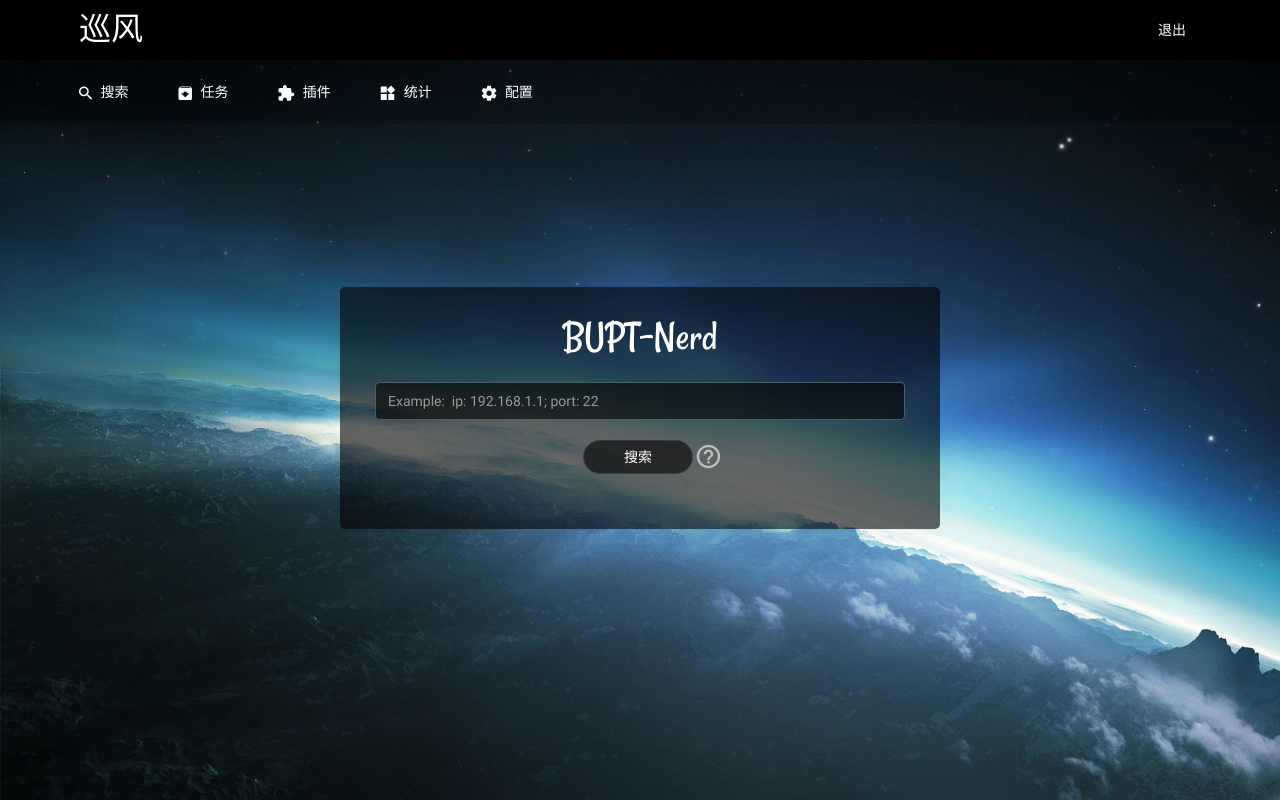
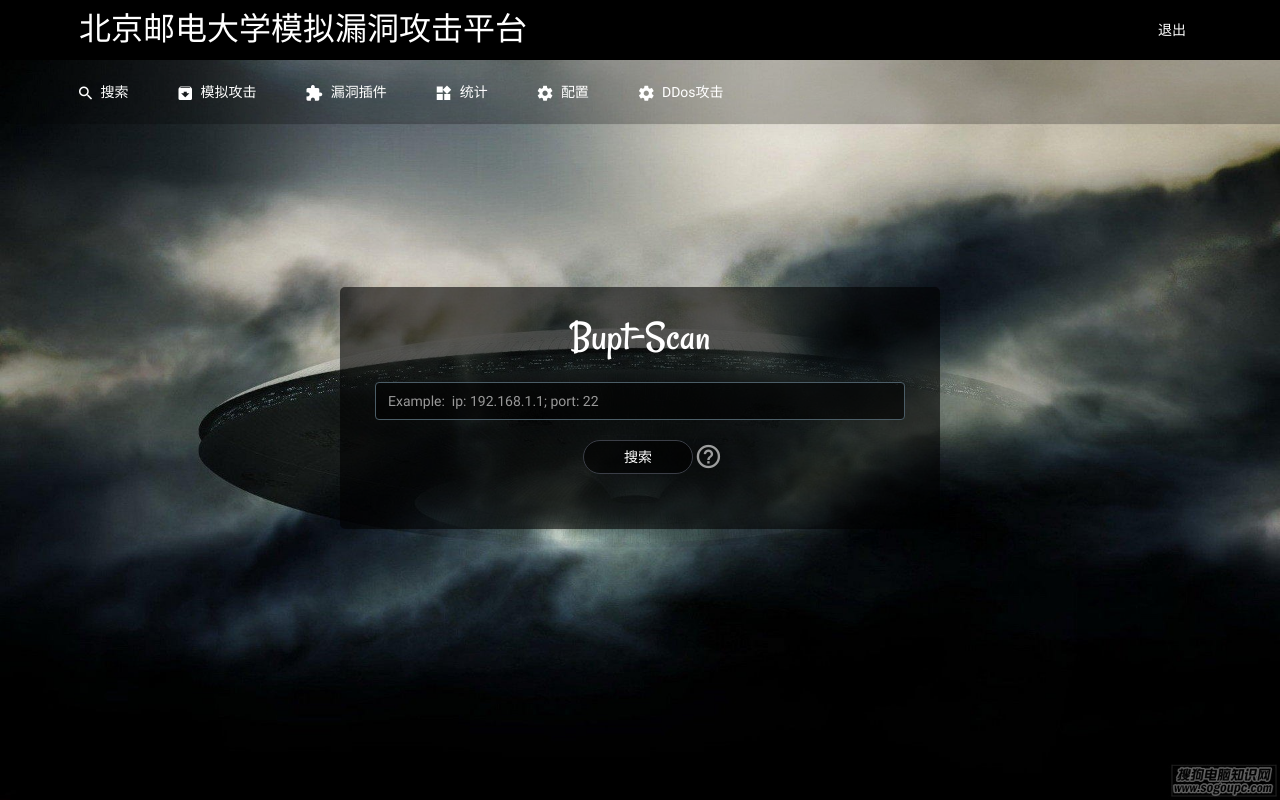
Before and after one commit to hwangdeyu/sasystem, a Flask app: page /filter in a window 1280 px wide. Run offline with Flask 2, Linux system fonts and the light colour scheme; the visitor is signed in with stand-in values (Sample User, id 1); parts of the project's set-up code (start-up, migrations or seed data) failed here and were passed over; some libraries are stand-ins or nearby versions.

Commit message:
页面修改

```diff
--- a/views/static/css/core.css
+++ b/views/static/css/core.css
@@ -23,7 +23,8 @@
    Common
 ============= */
 body {
-  background: #253138;
+  /*background: #253138;*/
+  background: #253158;
   font-family: 'Roboto', sans-serif;
   margin: 0;
   padding-bottom: 60px;
@@ -33,7 +34,8 @@
 html {
   position: relative;
   min-height: 100%;
-  background: #253138;
+  /*background: #484891;*/
+  background: #253198;
 }
 h1,
 h2,
@@ -351,7 +353,8 @@
   -moz-border-radius: 5px;
   background-clip: padding-box;
   margin-bottom: 20px;
-  background-color: #2f3e47;
+  /*background-color: #2f3e47;*/
+  background-color: #2f3e67;
 }
 .card-box .card-drop {
   color: #98a6ad;
--- a/views/static/css/menu.css
+++ b/views/static/css/menu.css
@@ -37,7 +37,8 @@
   color: #71b6f9;
 }
 #topnav .topbar-main {
-  background-color: #1a2023;
+  /*background-color: #1a2023;*/
+  background-color: #1a2053;
 }
 #topnav .topbar-main .badge {
   position: absolute;
@@ -105,7 +106,8 @@
   font-weight: normal;
 }
 #topnav .navbar-custom {
-  background-color: rgba(40,40,40,0.6);
+ /* background-color: rgba(40,40,40,0.6);*/
+  background-color: rgba(40,40,40,0.6)
 }
 #topnav .navbar-toggle {
   border: 0;
--- a/views/static/css/pages.css
+++ b/views/static/css/pages.css
@@ -1,6 +1,6 @@
 /*
 Template Name: Adminto Dashboard
-Author: CoderThemes
+Author: Bupt-nerd
 Email: coderthemes@gmail.com
 File: Pages
 */
--- a/views/templates/login.html
+++ b/views/templates/login.html
@@ -4,7 +4,7 @@
     <meta charset="utf-8">
     <meta name="viewport" content="width=device-width, initial-scale=1.0">
     <link rel="shortcut icon" href="static/images/favicon.ico">
-    <title>BUPT-222</title>
+    <title>BUPT-Scan</title>
     <link href="static/css/bootstrap.min.css" rel="stylesheet" type="text/css"/>
     <link href="static/css/core.css" rel="stylesheet" type="text/css"/>
     <link href="static/css/components.css" rel="stylesheet" type="text/css"/>
@@ -22,11 +22,11 @@
 </head>
 <body>
 
-<div class="account-pages2"></div>
+<div class="account-pages"></div><!--account-pages2-->
 <div class="clearfix"></div>
 <div class="wrapper-page">
     <div class="text-center">
-        <a href="/filter" class="logo"><span>巡风</span></a>
+        <a href="/filter" class="logo"><span>北京邮电大学模拟漏洞攻击平台</span></a>
     </div>
     <div class="m-t-40 card-box" style="background-color: rgba(0,0,0,0.6)">
         <div class="text-center">
--- a/views/templates/main.html
+++ b/views/templates/main.html
@@ -19,7 +19,7 @@
                             data-toggle="modal" data-target="#add-new-item" style="margin-right: 5px;color:white">新增目标
                     </button>
                     <button type="button" class="btn btn-tag waves-effect waves-light"
-                            data-toggle="modal" data-target="#con-close-modal" style="color:white">新增任务
+                            data-toggle="modal" data-target="#con-close-modal" style="color:white">新增攻击任务
                     </button>
                 </div>
                 <div style="margin-top: 15px;color:white">
@@ -119,7 +119,7 @@
                 <div class="modal-content">
                     <div class="modal-header">
                         <button type="button" class="close" data-dismiss="modal" aria-hidden="true">×</button>
-                        <h4 class="modal-title">新增任务</h4>
+                        <h4 class="modal-title">新增攻击任务</h4>
                     </div>
                     <div class="modal-body">
                         <div class="row">
--- a/views/templates/search.html
+++ b/views/templates/search.html
@@ -4,7 +4,7 @@
     <meta charset="utf-8">
     <meta name="viewport" content="width=device-width, initial-scale=1.0">
     <link rel="shortcut icon" href="static/images/favicon.ico">
-    <title>Nerd主界面</title>
+    <title>Bupt-Scan</title>
     <link href="static/plugin/tip-twitter/tip-twitter.css" rel="stylesheet" type="text/css"/>
     <link href="static/css/bootstrap.min.css" rel="stylesheet" type="text/css"/>
     <link href="static/css/core.css" rel="stylesheet" type="text/css"/>
@@ -22,12 +22,12 @@
     <script src="static/js/modernizr.min.js"></script>
     <link href="static/buss/css/search.css" rel="stylesheet" type="text/css"/>
 </head>
-<body class="account-pages2">
+<body class="account-pages">
 <header id="topnav">
     <div class="topbar-main">
         <div class="container">
             <div class="topbar-left">
-                <a href="/filter" class="logo"><span>巡风</span></a>
+                <a href="/filter" class="logo"><span>北京邮电大学模拟漏洞攻击平台</span></a>
             </div>
             <div class="menu-extras">
                 <ul class="nav navbar-nav navbar-right pull-right">
@@ -59,10 +59,10 @@
                         </ul>
                     </li>
                     <li>
-                        <a href="/task"><i class="zmdi zmdi-archive"></i> <span> 任务 </span> </a>
+                        <a href="/task"><i class="zmdi zmdi-archive"></i> <span> 模拟攻击 </span> </a>
                     </li>
                     <li>
-                        <a href="/plugin"><i class="zmdi zmdi-puzzle-piece"></i> <span> 插件 </span> </a>
+                        <a href="/plugin"><i class="zmdi zmdi-puzzle-piece"></i> <span> 漏洞插件 </span> </a>
                     </li>
                     <li>
                         <a href="/analysis"><i class="zmdi zmdi-widgets"></i> <span> 统计 </span> </a>
@@ -74,6 +74,10 @@
                             <li><a href="/config?config=vulscan">扫描引擎</a></li>
                         </ul>
 
+                    </li>
+
+                    <li class="has-submenu">
+                        <a href="/config?config=nascan"><i class="zmdi zmdi-settings"></i> <span> DDos攻击 </span> </a>
                     </li>
 
                 </ul>
@@ -89,7 +93,7 @@
                 <div class="wrapper-page searchbar" style="margin: 14% auto">
                     <div class="m-t-40 card-box">
                         <div class="text-center">
-                            <a href="#" class="logo"><span>BUPT-Nerd</span></a>
+                            <a href="#" class="logo"><span>Bupt-Scan</span></a>
                         </div>
                         <div class="panel-body">
                             <form method="get" action="/" role="form" class="text-center">
```
Also changed, not shown: views/templates/layout.html (+7 -5 lines), views/static/images/big/bg1.jpg (added), views/static/images/big/bg2.jpg (added), views/static/images/favicon.ico.
